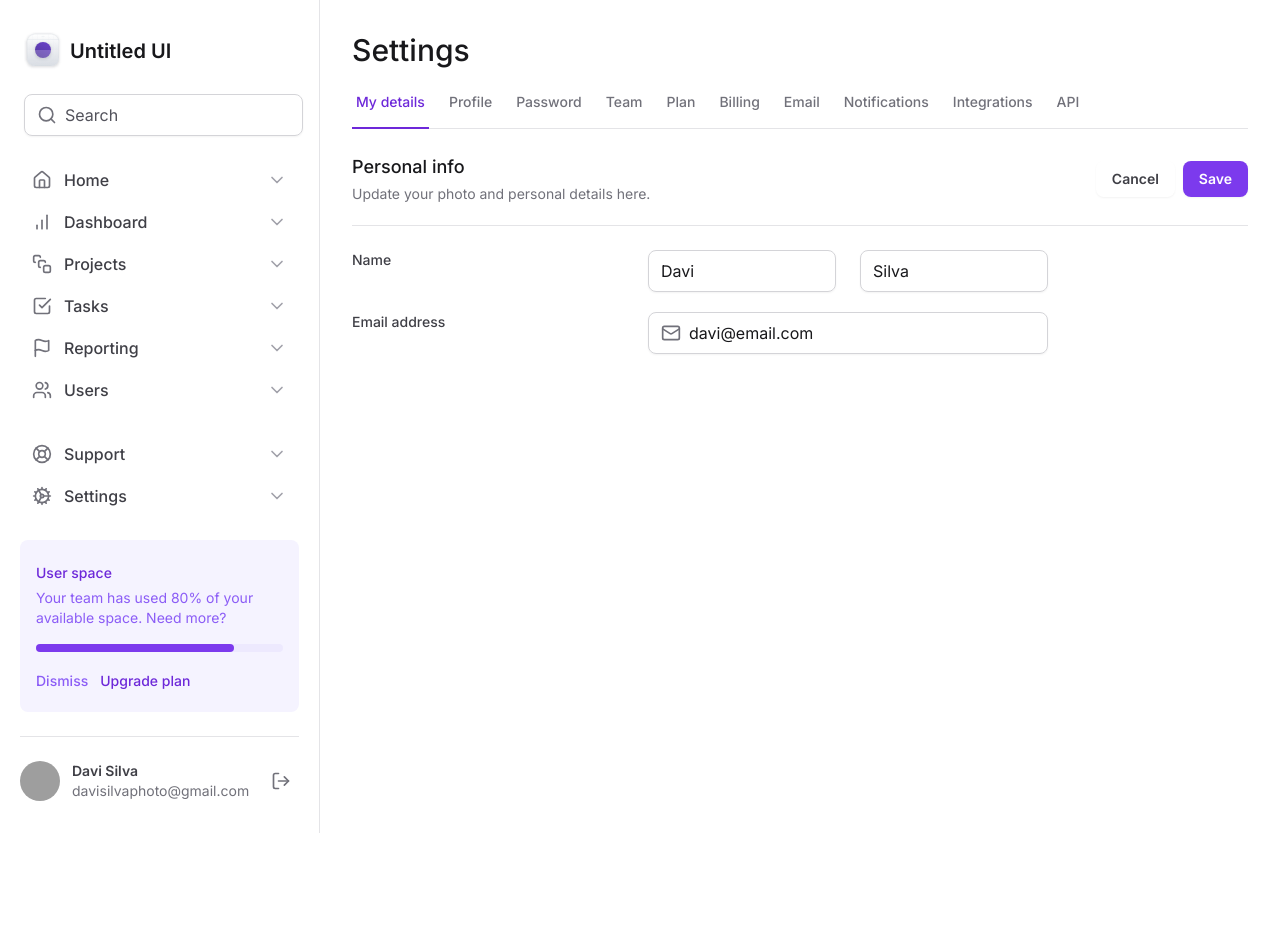
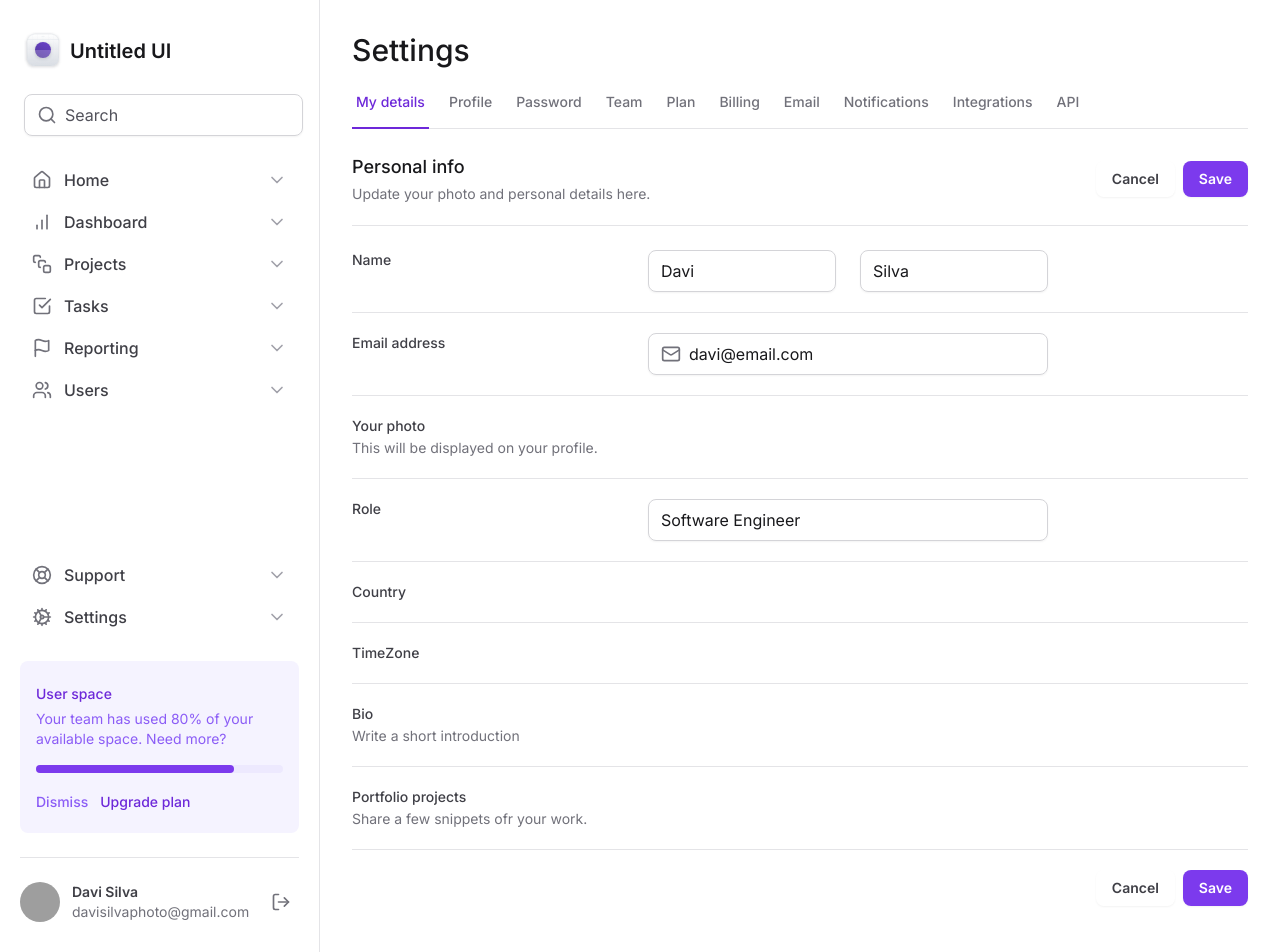
Before and after one commit to davi1985/tailwind-css-next, a Next.js app: page / in a window 1280 px wide. Before the commit the page ends 833 px from the top, so only its background shows below. Built offline with nearby package versions, Linux system fonts and the light colour scheme; grey boxes are pictures that could not be loaded.

Commit message:
form fields

```diff
--- a/src/app/page.tsx
+++ b/src/app/page.tsx
@@ -37,8 +37,12 @@ const Home = () => (
         </div>
       </div>
 
-      <form id="settings" action="" className="mt-6 flex w-full flex-col gap-5">
-        <div className="grid-cols-form grid gap-3">
+      <form
+        id="settings"
+        action=""
+        className="mt-6 flex w-full flex-col gap-5 divide-y divide-zinc-200"
+      >
+        <div className="grid grid-cols-form gap-3">
           <label
             htmlFor="firstName"
             className="text-sm font-medium text-zinc-700"
@@ -57,7 +61,7 @@ const Home = () => (
           </div>
         </div>
 
-        <div className="grid-cols-form grid gap-3">
+        <div className="grid grid-cols-form gap-3 pt-5">
           <label htmlFor="email" className="text-sm font-medium text-zinc-700">
             Email address
           </label>
@@ -74,6 +78,90 @@ const Home = () => (
             />
           </Input.Root>
         </div>
+
+        <div className="grid grid-cols-form gap-3 pt-5">
+          <label htmlFor="email" className="text-sm font-medium text-zinc-700">
+            Your photo
+            <span className="mt-0.5 block text-sm font-normal text-zinc-500">
+              This will be displayed on your profile.
+            </span>
+          </label>
+
+          <div></div>
+        </div>
+
+        <div className="grid grid-cols-form gap-3 pt-5">
+          <label htmlFor="role" className="text-sm font-medium text-zinc-700">
+            Role
+          </label>
+
+          <Input.Root>
+            <Input.Control id="role" defaultValue="Software Engineer" />
+          </Input.Root>
+        </div>
+
+        <div className="grid grid-cols-form gap-3 pt-5">
+          <label
+            htmlFor="country"
+            className="text-sm font-medium text-zinc-700"
+          >
+            Country
+          </label>
+
+          <div></div>
+        </div>
+
+        <div className="grid grid-cols-form gap-3 pt-5">
+          <label
+            htmlFor="time-zone"
+            className="text-sm font-medium text-zinc-700"
+          >
+            TimeZone
+          </label>
+
+          <div></div>
+        </div>
+
+        <div className="grid grid-cols-form gap-3 pt-5">
+          <label htmlFor="bio" className="text-sm font-medium text-zinc-700">
+            Bio
+            <span className="mt-0.5 block text-sm font-normal text-zinc-500">
+              Write a short introduction
+            </span>
+          </label>
+
+          <div></div>
+        </div>
+
+        <div className="grid grid-cols-form gap-3 pt-5">
+          <label
+            htmlFor="portfolio"
+            className="text-sm font-medium text-zinc-700"
+          >
+            Portfolio projects
+            <span className="mt-0.5 block text-sm font-normal text-zinc-500">
+              Share a few snippets ofr your work.
+            </span>
+          </label>
+
+          <div></div>
+        </div>
+
+        <div className="flex items-center justify-end gap-2 pt-5">
+          <button
+            type="button"
+            className="rounded-lg border-zinc-300 px-4 py-2 text-sm font-semibold text-zinc-700 shadow-sm hover:bg-slate-50"
+          >
+            Cancel
+          </button>
+
+          <button
+            type="submit"
+            className="rounded-lg bg-violet-600 px-4 py-2 text-sm font-semibold text-white shadow-sm hover:bg-violet-700"
+          >
+            Save
+          </button>
+        </div>
       </form>
     </div>
   </>
```
Also changed, not shown: 1 other file (tests, documents, lock files or other folders).
